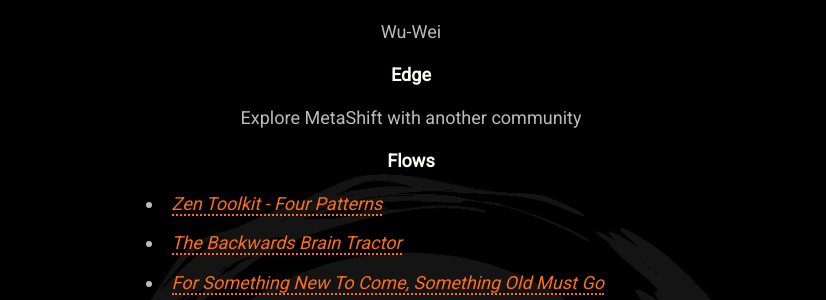
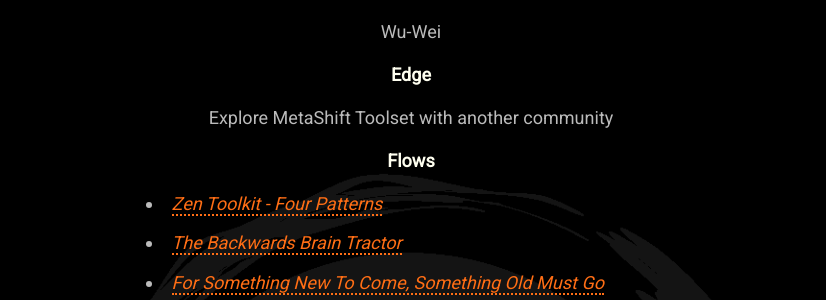
Before and after one commit to mindset-dojo/mindset-dojo.github.io, a Jekyll site: the page built from program.md, in a window 1280 px wide and 900 px high, scrolled down 5522 px. Shown: the part 153-453 px from the top of the window, without its empty margins (229-1055 px from the left). Built offline with Jekyll 4.4.1, drawn with Linux system fonts in a browser that asks for light colours; some web fonts are replaced.

Commit message:
feat: Clear Up Black Level Edge - Metashift Toolset

```diff
--- a/_data/program.yaml
+++ b/_data/program.yaml
@@ -156,7 +156,7 @@ levels:
     label: Shodan
     level: 1
     intention: Wu-Wei
-    edge: Explore MetaShift with another community
+    edge: Explore MetaShift Toolset with another community
     flows:
       - label: Zen Toolkit - Four Patterns
         url: https://vimeo.com/944675826/c57a7ce142
```
